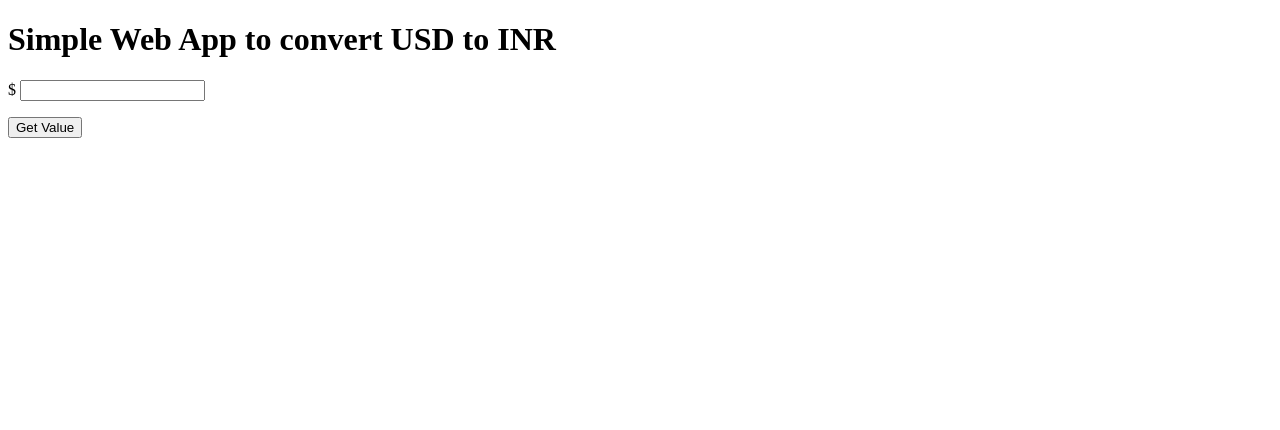
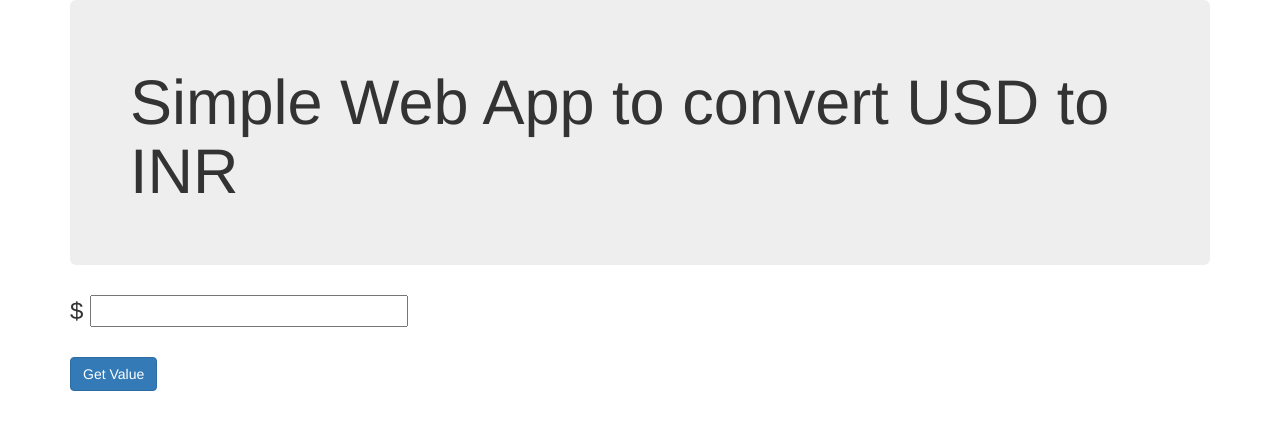
Before and after one commit to kat47/Currency-Conversion-WebApp, a Flask app: page / in a window 1280 px wide. Shown: the top 430 px of the page. Run offline with Flask 2, Linux system fonts and the light colour scheme; some libraries are stand-ins or nearby versions.

Commit message:
Update student.html
Added bootstrap css

```diff
--- a/templates/student.html
+++ b/templates/student.html
@@ -1,14 +1,23 @@
 <!DOCTYPE html>
 <html>
+   <title>Simple Web App to convert USD to INR</title>
+   <head>
+       <meta charset="utf-8">
+    <meta name="viewport" content="width=device-width, initial-scale=1">
+    <link rel="stylesheet" href="https://maxcdn.bootstrapcdn.com/bootstrap/3.3.7/css/bootstrap.min.css"></head>
    <body>
-    <div id='heading'>
+    <div class="container">
+    <div id='heading' class="jumbotron">
         <h1>Simple Web App to convert USD to INR</h1>
     </div>
+
     <div id='form'>
-    <form action = "http://localhost:5000/result" method = "POST">
-         <p>$ <input type ="number" name = "USD" min = "0" step = ".01" /></p>
-         <p>  <input type = "submit" value = "Get Value" /></p>
+    <form action = "https://flask001-215518.appspot.com/result" method = "POST">
+         <p><h3>$ <input type ="number" name = "USD" min = "0" step = ".01" /></h3></p>
+         <br>
+         <p>  <input type = "submit" class="btn btn-primary" value = "Get Value" /></p>
       </form>
+    </div>
     </div>
    </body>
 </html>
```
